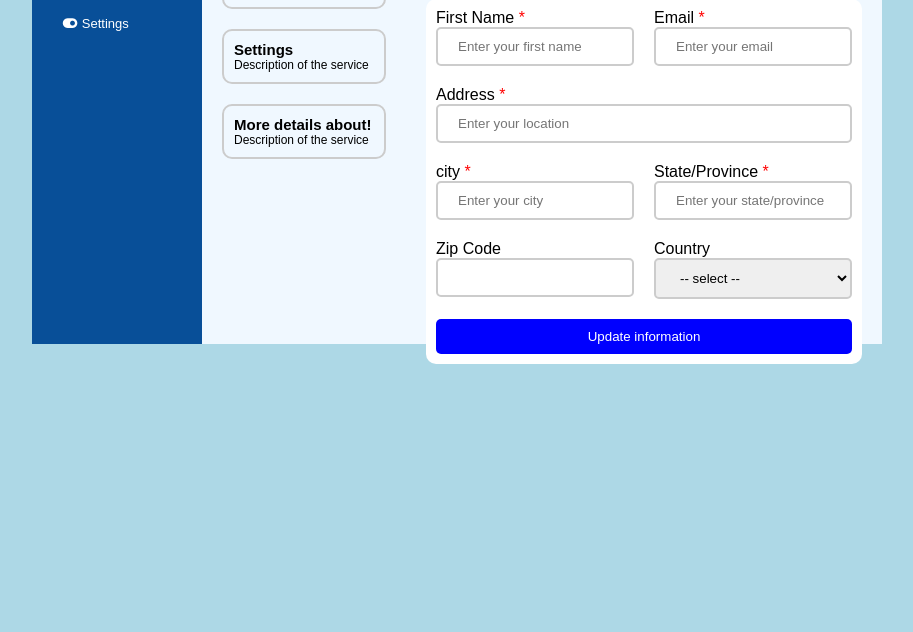
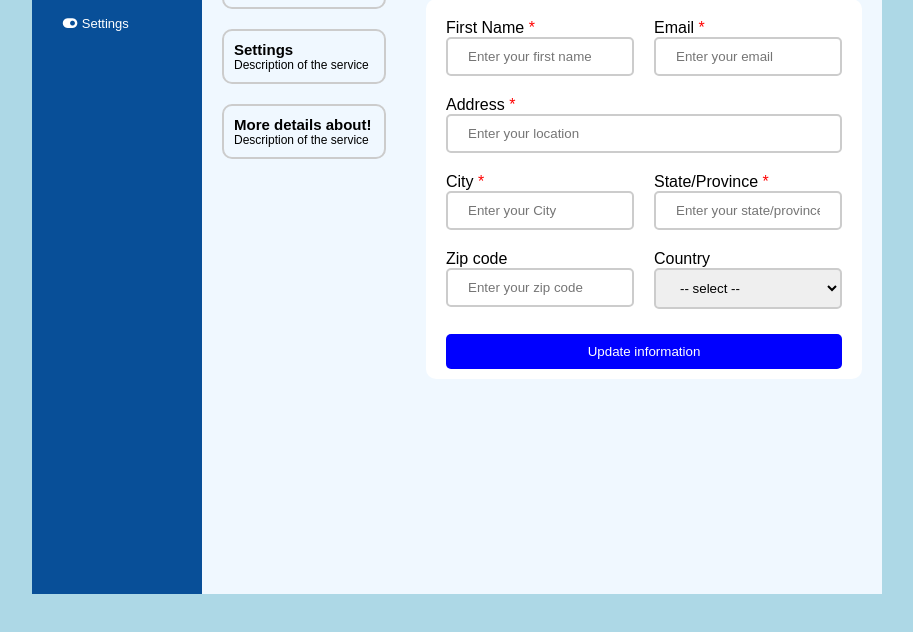
Before and after one commit to stephaniemulamba30-tech/dashboard, a plain HTML site: page index.html in a window 1280 px wide. Shown: the part 256-888 px from the top of the page, without its empty margins (183-1096 px from the left). Before the commit the page ends 800 px from the top, so only its background shows below. Drawn offline with Linux system fonts and the light colour scheme.

Commit message:
fix labels and placeholders, fixes #2

```diff
--- a/index.html
+++ b/index.html
@@ -1,17 +1,15 @@
 <!doctype html>
 <html lang="en">
+
 <head>
   <meta charset="UTF-8" />
   <meta name="viewport" content="width=device-width, initial-scale=1.0" />
   <title>Settings</title>
   <link rel="stylesheet" href="./style.css" />
-    <link
-      rel="stylesheet"
-      href="https://cdnjs.cloudflare.com/ajax/libs/font-awesome/7.3.1/css/all.css"
-      crossorigin="anonymous"
-      referrerpolicy="no-referrer"
-    />
+  <link rel="stylesheet" href="https://cdnjs.cloudflare.com/ajax/libs/font-awesome/7.3.1/css/all.css"
+    crossorigin="anonymous" referrerpolicy="no-referrer" />
 </head>
+
 <body>
   <div class="container">
     <aside>
@@ -105,69 +103,39 @@
             <form>
               <div class="grid-2">
                 <div class="group">
-                    <label for="firstname"
-                      >First Name <span style="color: red">*</span></label
-                    >
-                    <input
-                      type="text"
-                      placeholder="Enter your first name"
-                      id="firstname"
-                    />
+                  <label for="firstname">First Name <span style="color: red">*</span></label>
+                  <input type="text" placeholder="Enter your first name" id="firstname" />
                 </div>
 
                 <div class="group">
-                    <label for="email"
-                      >Email <span style="color: red">*</span></label
-                    >
-                    <input
-                      type="email"
-                      placeholder="Enter your email"
-                      id="email"
-                    />
+                  <label for="email">Email <span style="color: red">*</span></label>
+                  <input type="email" placeholder="Enter your email" id="email" />
                 </div>
               </div>
 
               <div class="group">
-                  <label for="location"
-                    >Address <span style="color: red">*</span></label
-                  >
-                  <input
-                    type="text"
-                    placeholder="Enter your location"
-                    id="location"
-                  />
+                <label for="location">Address <span style="color: red">*</span></label>
+                <input type="text" placeholder="Enter your location" id="location" />
               </div>
 
               <div class="grid-2">
                 <div class="group">
-                    <label for="city"
-                      >city <span style="color: red">*</span></label
-                    >
-                    <input
-                      type="text"
-                      placeholder="Enter your city"
-                      id="city"
-                    />
+                  <label for="City">City <span style="color: red">*</span></label>
+                  <input type="text" placeholder="Enter your City" id="City" />
                 </div>
                 <div class="group">
-                    <label for="state"
-                      >State/Province <span style="color: red">*</span></label
-                    >
-                    <input
-                      type="text"
-                      placeholder="Enter your state/province"
-                      id="state"
-                    />
+                  <label for="state">State/Province <span style="color: red">*</span></label>
+                  <input type="text" placeholder="Enter your state/province" id="state" />
                 </div>
 
                 <div class="group">
-                    <label>Zip Code</label>
-                    <input type="number" />
+                  <label for="zip">Zip code</label>
+                  <input type="number" id="zip" placeholder="Enter your zip code" />
                 </div>
 
                 <div class="group">
-                    <label>Country</label>
-                    <select>
+                  <label for="Country">Country</label>
+                  <select id="Country">
                     <option value="">-- select --</option>
                     <option value="RW">Rwanda</option>
                     <option value="CD">DRCongo</option>
@@ -184,4 +152,5 @@
     </main>
   </div>
 </body>
+
 </html>
--- a/style.css
+++ b/style.css
@@ -258,3 +258,39 @@ span.icon {
     border: 2px solid #ccc;
     outline: none;
 }
+
+img {
+    object-fit: cover;
+}
+
+button[type="submit"] {
+    max-width: 100%;
+}
+
+.form {
+    padding: 20px 20px 10px;
+    box-sizing: border-box;
+
+}
+
+.form button {
+    width: 100%;
+    box-sizing: border-box;
+    margin-top: 5px;
+    background-color: #ob4f9c;
+    color: white;
+    border: none;
+    border radious: 5px;
+    padding: 12px;
+}
+
+
+.parent {
+    .main .form height: auto;
+
+
+}
+
+.container {
+    min-height: 100vh;
+}
```
Lines whose indentation alone changed are shown as unchanged.
